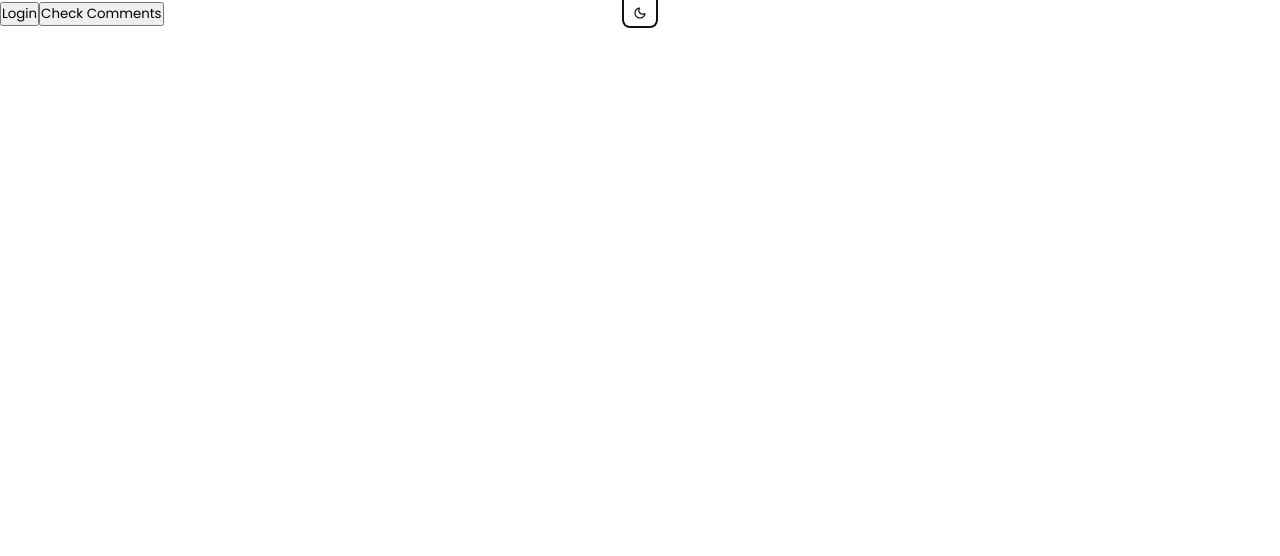
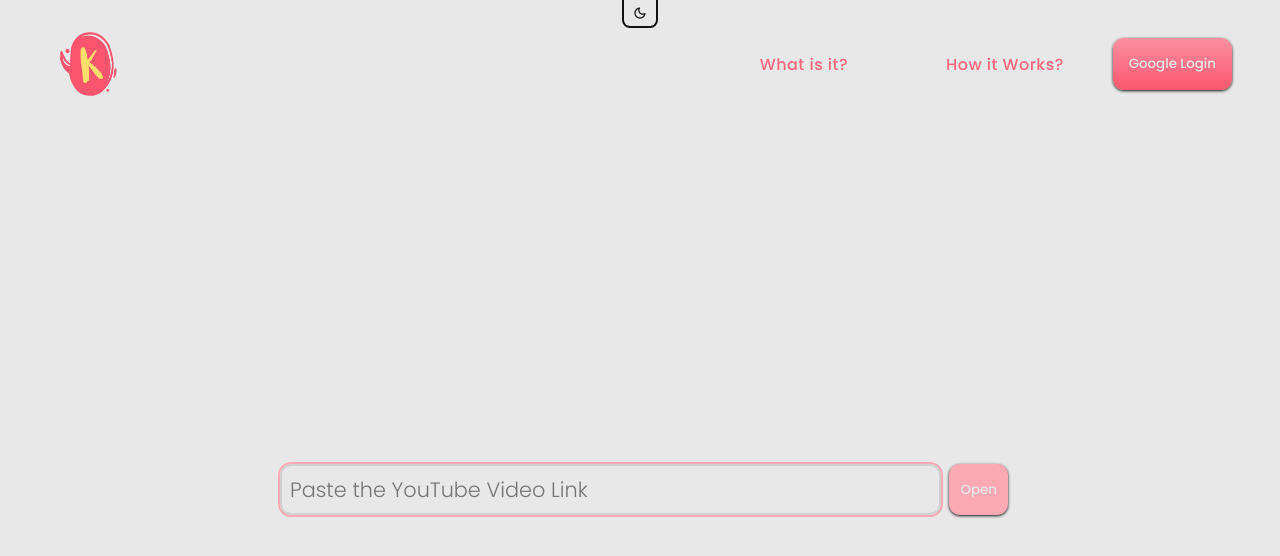
Before and after one commit to prakhartiwari0/kument, a Vue app: page / in a window 1280 px wide. Shown: the top 556 px of the page. Built offline with nearby package versions, Linux system fonts and the light colour scheme; no server answers.

Commit message:
Create basic homepage

```diff
--- /dev/null
+++ b/src/components/HomePageComps/NavBar.vue
@@ -0,0 +1,203 @@
+<template>
+<nav class="basic_flexbox">
+
+
+    <div class="navLeftPart basic_flexbox">
+        <img src="../../assets/k_logos/k_logo-transparent.png" alt="">
+    </div>
+
+
+    <div class="basic_flexbox navRightPart">
+
+            <div class="navLinksDiv basic_flexbox">
+                <a href="#" class="general_links">What is it?</a>
+                <a href="#" class="general_links">How it Works?</a>
+            </div>
+
+        <template v-if="!user">
+            <button class="general_btns logInBtn" @click="loginWithGoogleClicked">Google Login</button>
+        </template>
+        <template v-else>
+            <div class="basic_flexbox profilePicDiv">
+                <img :src="user.photoURL" alt="Profile_Pic" @click="pfpClicked">
+                <button class="general_btns logOutBtn" ref="logOutBtn" @click="logOutButtonClicked">Logout</button>
+            </div>
+        </template>
+
+
+    </div>
+
+</nav>
+</template>
+
+<script>
+
+import { auth, providerGoogle, db, storage } from '@/firebase/firebase'
+
+
+import { signInWithPopup, GoogleAuthProvider, onAuthStateChanged, signOut } from "firebase/auth";
+
+import { collection, addDoc, doc, setDoc, getDoc } from "firebase/firestore";
+
+
+export default {
+    data() {
+        return {
+            user: null,
+            showLogOutBtn: false,
+
+
+        };
+    },
+    mounted(){
+        onAuthStateChanged(auth, (user) => {
+            if (user) {
+                console.log("Signed In");
+                this.user = user
+            } else {
+                this.user = null
+                console.log("Signed Out");
+            }
+        });
+    },
+    methods: {
+        loginWithGoogleClicked() {
+
+            signInWithPopup(auth, providerGoogle)
+                .then((result) => {
+                    const user = result.user;
+                    const userRef = doc(db, "users", user.uid);
+
+                    // Check if the user document exists
+                    getDoc(userRef)
+                        .then((docSnapshot) => {
+                            if (docSnapshot.exists()) {
+                                console.log("User already exists, logging in...");
+                            } else {
+                                const displayName = user.displayName;
+                                const nameParts = displayName.split(" ");
+                                const firstName = nameParts[0];
+                                const lastName = nameParts.slice(1).join(" ");
+
+                                const userInfo = {
+                                    firstName: firstName,
+                                    lastName: lastName,
+                                    email: user.email,
+                                    userProfilePic: user.photoURL
+                                }
+                                // Create a new document with user data
+                                setDoc(userRef, userInfo)
+                                    .then(() => {
+                                        console.log("User document created in Firestore");
+                                    })
+                                    .catch((error) => {
+                                        console.error("Error creating user document:", error);
+                                    });
+                            }
+                        })
+                        .catch((error) => {
+                            console.error("Error checking user document:", error);
+                        });
+                })
+                .catch((error) => {
+                    const errorCode = error.code;
+                    const errorMessage = error.message;
+                    console.log(errorMessage);
+                    const email = error.email;
+                    const credential = GithubAuthProvider.credentialFromError(error);
+                });
+        },
+        logOutButtonClicked(){
+            signOut(auth).then(() => {
+                console.log("Signed Out");
+                // Sign-out successful.
+            }).catch((error) => {
+                console.log(error);
+                // An error happened.
+            });
+
+        },
+        pfpClicked(){
+            if (this.showLogOutBtn==false) {
+                this.$refs.logOutBtn.style.display='flex'
+                this.showLogOutBtn = true
+            }
+            else{
+                this.$refs.logOutBtn.style.display='none'
+                this.showLogOutBtn = false
+
+            }
+        }
+    },
+};
+</script>
+
+<style>
+nav{
+    margin: 1rem;
+    padding-block: .5rem;
+    padding-inline: 2rem;
+    border-radius: 2rem;
+    /* background-color: rgba(128, 128, 128, 0.07); */
+    justify-content: space-between;
+    align-items: center;
+}
+nav >div{
+    flex: 1;
+}
+
+.navLeftPart{
+    padding: .5rem;
+    max-width: 5rem;
+    cursor: pointer;
+}
+.navLeftPart img{
+    width: 100%;
+}
+
+.navRightPart{
+    align-items: center;
+}
+
+.navLinksDiv{
+    margin-left: auto;
+}
+.navLinksDiv a{
+    margin-inline: 3rem;
+}
+
+
+.logInBtn{
+    height: fit-content;
+    padding: 1rem;
+}
+
+
+.profilePicDiv{
+    max-width: 5rem;
+    border-radius: 100%;
+    position: relative;
+    justify-content: center;
+    align-items: center;
+}
+.profilePicDiv:hover{
+    background-color: hsla(var(--k-pink-hue), var(--k-pink-saturation), var(--k-pink-lightness), 0.1);
+}
+.logOutBtn{
+    display: none;
+    position: absolute;
+    bottom: -2.5rem;
+    right: .7rem;
+
+}
+
+.profilePicDiv img{
+    cursor: pointer;
+    aspect-ratio: 1/1;
+    padding: .5rem;
+    border-radius: 100%;
+    width: 100%;
+}
+
+
+</style>
--- a/src/views/HomeViews/MainHomePageView.vue
+++ b/src/views/HomeViews/MainHomePageView.vue
@@ -1,59 +1,131 @@
 <template>
-    <div>
-        <button @click="loginWithGoogleClicked">Login</button>
+    <div class="homePageDiv basic_flexbox">
+        <NavBar></NavBar>
 
-        <button @click="checkCommentsEnabled">Check Comments</button>
-        <!-- <p v-if="commentsEnabled !== null">
-            Comments are {{ commentsEnabled ? 'enabled' : 'disabled' }} on the video.
-        </p> -->
+
+        <div class="firstSection basic_flexbox">
+
+            <div class="openVideoDiv basic_flexbox">
+
+                <input type="text"
+                       ref="ytVideoURLInput"
+                       class="ytVideoURLInput general_textInput"
+                       placeholder="Paste the YouTube Video Link"
+
+                v-model="ytVideoURLInputValue"
+                       >
+                <button
+                :disabled="!isValidYouTubeVideoURL"
+                @click="openVideoBtnClicked"
+                        class="general_btns openVideoButton">Open</button>
+            </div>
+
+        </div>
+
     </div>
 </template>
 
 <script>
 import axios from 'axios';
 
+import NavBar from '../../components/HomePageComps/NavBar.vue';
+import KUMENT_GOOGLE_API_KEY from '@/apikey.js'
+
+
 export default {
+    components: { NavBar },
     data() {
         return {
-            message: 'Hello, Vue!',
-            commentsDisabled: null,
+            ytVideoURLInputValue: '',
         };
     },
+    mounted() {
+        this.$refs.ytVideoURLInput.focus()
+    },
+    computed: {
+        isValidYouTubeVideoURL() {
+            if (this.ytVideoURLInputValue) {
+                const pattern = /^(?:https?:\/\/)?(?:www\.)?(?:youtube\.com\/(?:watch\?v=|embed\/|v\/)|youtu\.be\/|youtube\.com\/user\/\S+|youtube\.com\/channel\/\S+\/)([\w-]{11})(?:\S+)?$/;
+                return pattern.test(this.ytVideoURLInputValue);
+            }
+        },
+    },
     methods: {
-        loginWithGoogleClicked() {
-            console.log('logged in');
-        },
-        checkCommentsEnabled() {
-            const apiKey = 'AIzaSyBnVlBkVdxtMxxqjLuVYrwuvbgxNU6uyT8';
-            const videoId = 'TX9qSaGXFyg';
-            // const url = `https://www.googleapis.com/youtube/v3/videos?part=snippet&id=${K9G3Yc0pw9g}&key=${apiKey}`;
+        checkCommentsDisabled(videoID) {
+            const apiKey = KUMENT_GOOGLE_API_KEY;
+            const videoId = videoID;
 
-            // const url = `https://www.googleapis.com/youtube/v3/comments?part=snippet&maxResults=1&videoId=${videoId}&parentId=''&key=${apiKey}`;
             const url = `https://youtube.googleapis.com/youtube/v3/commentThreads?part=snippet&videoId=${videoId}&key=${apiKey}`;
 
-            axios
+            return axios
                 .get(url)
                 .then((response) => {
-                    console.log('Response', response.data);
+                    // Check if comments are not disabled
+                    if (response.data && response.data.items && response.data.items.length > 0) {
+                        return false;
+                    }
                 })
                 .catch((error) => {
-                    console.error('Error', error);
                     if (error.response && error.response.data && error.response.data.error) {
-                        // this.errorMessage = error.response.data.error.message;
-                        // console.log(error.response);
-                        // console.log(error.response.data);
-                        // console.log(error.response.data.error);
-                        console.log(error.response.data.error.errors[0].reason);
+                        const reasonOfError = error.response.data.error.errors[0].reason;
+                        if (reasonOfError.toLowerCase() === 'commentsdisabled') {
+                            return true;
+                        }
                     } else {
-                        this.errorMessage = 'An error occurred while fetching comments.'
-                        console.log(this.errorMessage);
+                        const errorMessage = 'An error occurred while fetching comments.';
+                        alert(this.errorMessage);
                     }
                 });
         },
-    },
+        extractYouTubeVideoId(url) {
+            const pattern = /^(?:https?:\/\/)?(?:www\.)?(?:youtube\.com\/(?:watch\?v=|embed\/|v\/)|youtu\.be\/|youtube\.com\/user\/\S+|youtube\.com\/channel\/\S+\/)([\w-]{11})(?:\S+)?$/;
+            const match = url.match(pattern);
+            return match && match[1];
+        },
+
+        openVideoBtnClicked() {
+            let videoid = this.extractYouTubeVideoId(this.ytVideoURLInputValue);
+            this.checkCommentsDisabled(videoid)
+                .then((commentsDisabled) => {
+                    console.log(commentsDisabled);
+                });
+    }
+
+
+},
 };
 </script>
 
 
 
-<!-- This fucking repo gave me the idea that I need to use commentsThread and not comments - https://github.com/Username070/youtube-simple -->
+<!-- This repo gave me the idea that I need to use commentsThread and not comments - https://github.com/Username070/youtube-simple -->
+
+
+<style>
+
+.homePageDiv{
+    flex-direction: column;
+
+    background-color: var(--white);
+
+}
+
+
+.firstSection {
+    /* min-height: 100vh; */
+    justify-content: center;
+    align-items: center;
+    padding-block: 40vh;
+}
+
+.openVideoDiv {
+    width: 60%;
+    padding: 1rem;
+}
+
+.ytVideoURLInput {
+    width: 100%;
+    margin-inline: .5rem;
+}
+.openVideoButton {}
+</style>
```
